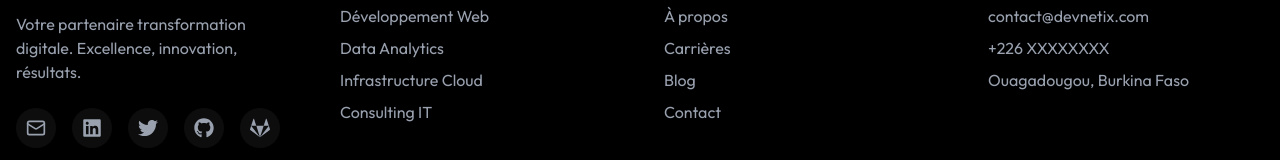
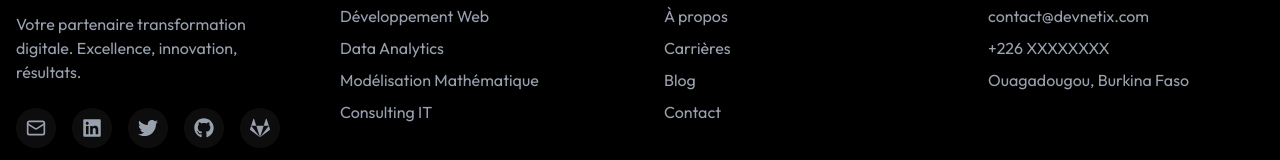
Before and after one commit to Zeh-Eox/devnetix, a React (Vite) app: page / in a window 1280 px wide. Shown: the part 4190-4350 px from the top of the page. Built offline with nearby package versions, Linux system fonts and the light colour scheme.

Commit message:
Minor changes

```diff
--- a/src/components/Footer.tsx
+++ b/src/components/Footer.tsx
@@ -44,7 +44,7 @@ const Footer: React.FC = () => {
               </li>
               <li>
                 <a href="#" className="hover:text-cyan-400 transition-colors">
-                  Infrastructure Cloud
+                  Modélisation Mathématique
                 </a>
               </li>
               <li>
--- a/src/constants/index.tsx
+++ b/src/constants/index.tsx
@@ -26,7 +26,7 @@ export const teamMembers: TeamMember[] = [
   {
     id: 4,
     name: "Songkieta KIEMTORE",
-    role: "N/A",
+    role: "Responsable Produit",
     domain: "Développement frontend",
     color: "from-orange-500 to-amber-400",
   },
```
